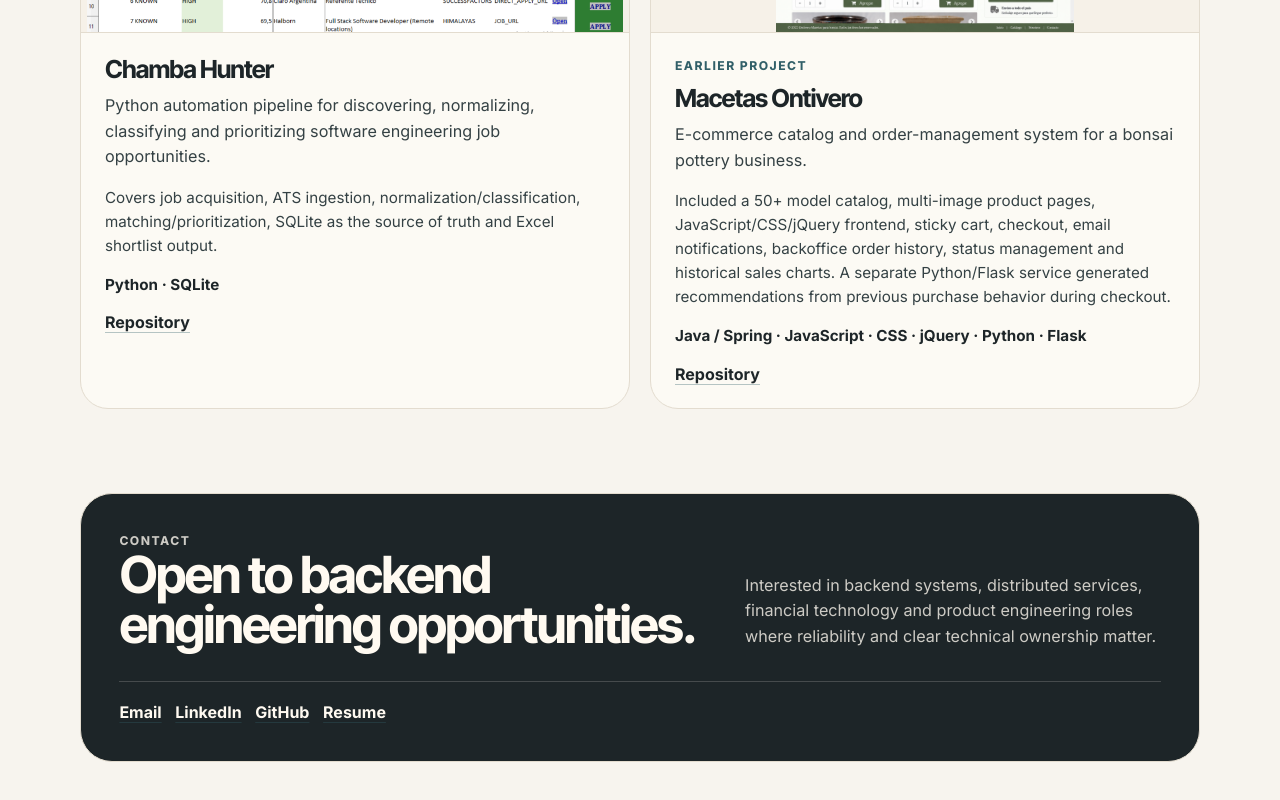
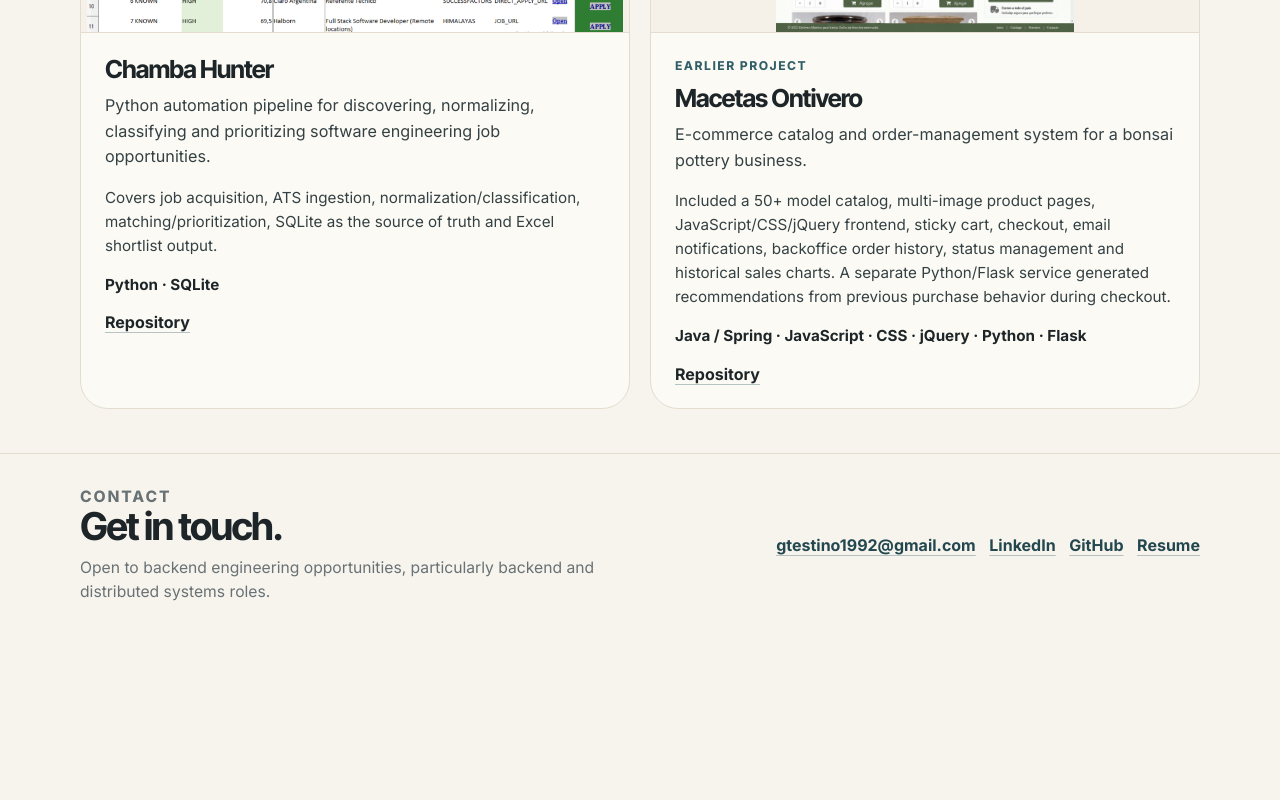
Before and after one commit to Gtestino92/gtestino92.github.io, a React (Vite) app: page / in a window 1280 px wide. Shown: the part 4150-4950 px from the top of the page. After the commit the page ends 4797 px from the top, so only its background shows below. Built offline with nearby package versions, Linux system fonts and the light colour scheme.

Commit message:
last banner

```diff
--- a/src/components/Contact.tsx
+++ b/src/components/Contact.tsx
@@ -4,17 +4,16 @@ export function Contact() {
   return (
     <section className="section contact-section" id="contact" aria-labelledby="contact-title">
       <div className="container contact-panel">
-        <div>
+        <div className="contact-copy">
           <p className="eyebrow">Contact</p>
-          <h2 id="contact-title">Open to backend engineering opportunities.</h2>
+          <h2 id="contact-title">Get in touch.</h2>
+          <p>
+            Open to backend engineering opportunities, particularly backend and
+            distributed systems roles.
+          </p>
         </div>
-        <p>
-          Interested in backend systems, distributed services, financial
-          technology and product engineering roles where reliability and clear
-          technical ownership matter.
-        </p>
         <div className="contact-links" aria-label="Contact links">
-          <a href={profile.emailUrl}>Email</a>
+          <a href={profile.emailUrl}>gtestino1992@gmail.com</a>
           <a href={profile.linkedinUrl} target="_blank" rel="noreferrer">
             LinkedIn
           </a>
--- a/src/styles/global.css
+++ b/src/styles/global.css
@@ -979,43 +979,37 @@ ul {
 }
 
 .contact-section {
-  padding: 2.5rem 0 3rem;
+  padding: 2rem 0 2.6rem;
+  border-top: 1px solid var(--color-line);
 }
 
 .contact-panel {
   display: grid;
-  grid-template-columns: minmax(0, 1fr) minmax(260px, 0.7fr);
+  grid-template-columns: minmax(0, 1fr) auto;
   gap: 2rem;
-  align-items: end;
-  padding: 2.4rem;
-  border: 1px solid var(--color-line);
-  border-radius: 32px;
-  background: var(--color-ink);
+  align-items: center;
 }
 
 .contact-panel h2 {
-  max-width: 650px;
-  font-size: clamp(2rem, 4vw, 3.35rem);
+  margin-bottom: 0.65rem;
+  color: var(--color-ink);
+  font-size: clamp(1.85rem, 3vw, 2.55rem);
+  letter-spacing: -0.045em;
 }
 
-.contact-panel h2,
-.contact-panel p {
-  color: #fffaf1;
-}
-
-.contact-panel p {
+.contact-copy p {
+  max-width: 52ch;
   margin-bottom: 0;
-  opacity: 0.78;
+  color: var(--color-muted);
+  font-size: 0.98rem;
 }
 
 .contact-links {
-  grid-column: 1 / -1;
-  padding-top: 1.25rem;
-  border-top: 1px solid rgba(255, 250, 241, 0.18);
+  justify-content: flex-end;
 }
 
 .contact-links a {
-  color: #fffaf1;
+  color: var(--color-accent-dark);
 }
 
 @media (prefers-reduced-motion: reduce) {
@@ -1094,6 +1088,10 @@ ul {
   .reals-auth-screen {
     margin-left: 0;
   }
+
+  .contact-links {
+    justify-content: flex-start;
+  }
 }
 
 @media (max-width: 680px) {
@@ -1124,8 +1122,7 @@ ul {
     font-size: clamp(3.2rem, 19vw, 6rem);
   }
 
-  .experience-card,
-  .contact-panel {
+  .experience-card {
     padding: 1.25rem;
     border-radius: 22px;
   }
```
